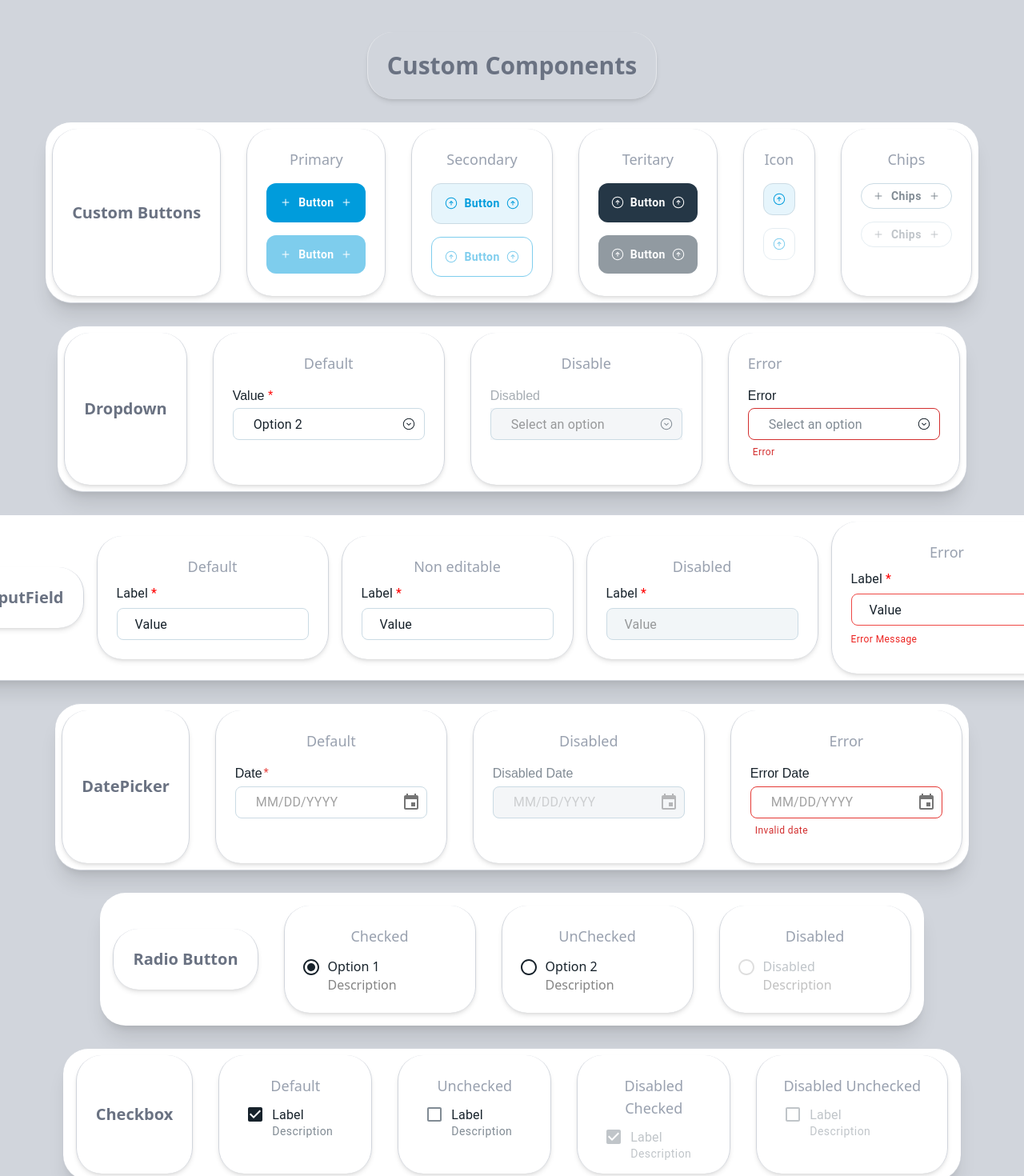
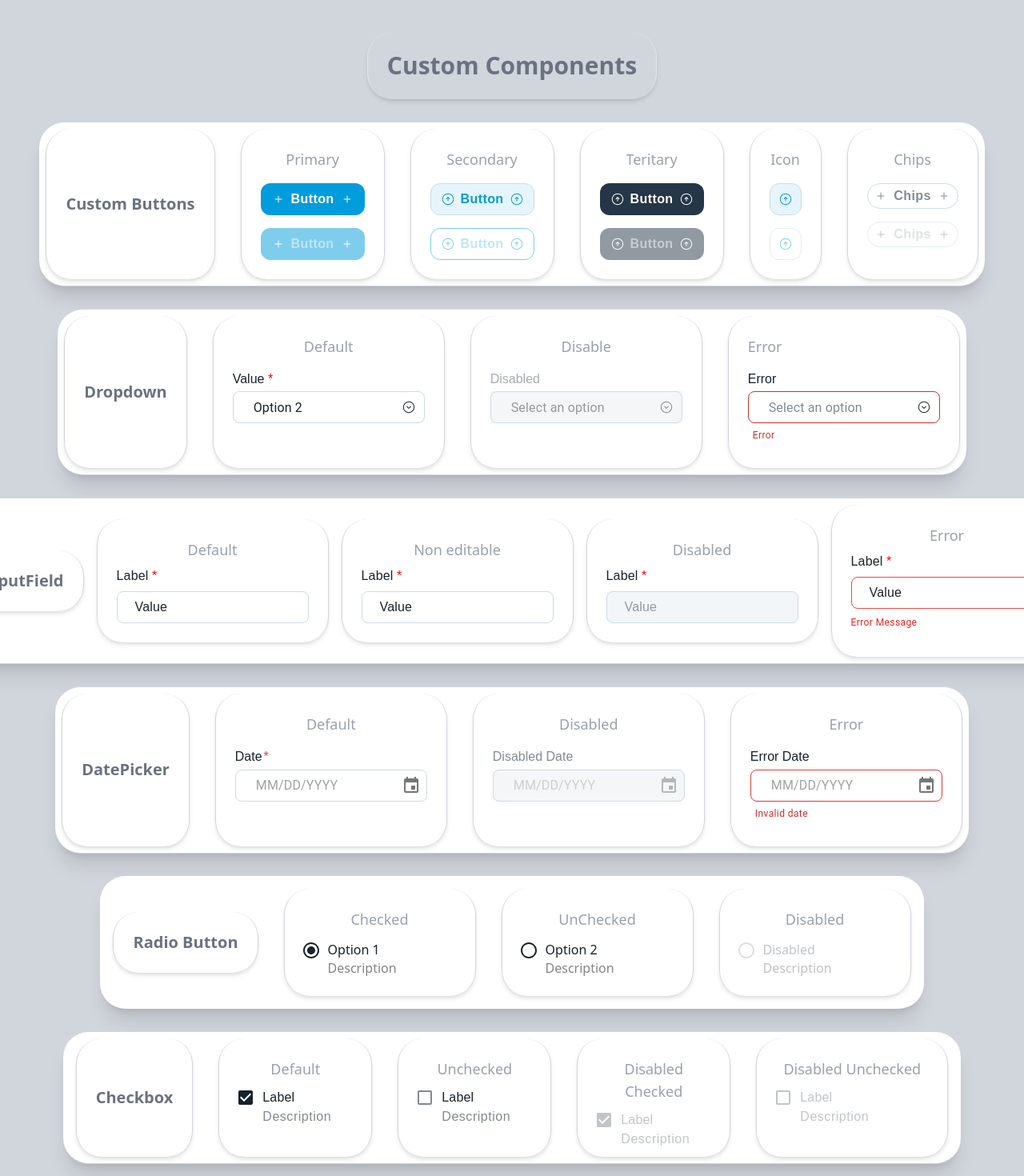
Before and after one commit to avnashv/reusable-components, a React (Vite) app: page / in a window 1280 px wide. Shown: the top 1470 px of the page at 80% size. Built offline with nearby package versions, Linux system fonts and the light colour scheme.

Commit message:
Changed some styles.

```diff
--- a/src/components/customButton/customButton.jsx
+++ b/src/components/customButton/customButton.jsx
@@ -89,9 +89,9 @@ const CustomButton = ({
                         ? "#009CDC"
                         : variant === "teritary"
                             ? "#253746"
-                            :variant === "secondary"
+                            : variant === "secondary"
                                 ? "#E6F5FC"
-                            : "transparent",
+                                : "transparent",
 
                 color: isChipButton ? (isHovered || isClicked ? "#009CDC" : "#818B94")
                     : isIconButton ? "#009CDC"
@@ -105,8 +105,8 @@ const CustomButton = ({
                         : variant === "secondary"
                             ? "1px solid #CBDBE4"
                             : "none",
-                width: isIconButton ? iconSize : isChipButton ? "114px" : "auto",
-                height: isIconButton ? iconSize : isChipButton ? "32px" : "auto",
+                width: isIconButton ? "40px" : isChipButton ? "114px" : "130px",
+                height: isIconButton ? "40px" : isChipButton ? "32px" : "40px",
                 minWidth: isIconButton ? iconSize : "auto",
                 minHeight: isIconButton ? iconSize : "auto",
                 padding: isIconButton ? "0px" : isChipButton ? "var(--sds-size-space-300) var(--sds-size-space-400)" : "12px 16px",
@@ -185,7 +185,18 @@ const CustomButton = ({
             }
 
             {/* Button Text (optional) */}
-            {showText && <span>{text}</span>}
+            {showText && <span
+                style={{
+                    fontFamily: 'Proxima Nova, sans-serif',
+                    fontWeight: 700,
+                    fontSize: '16px',
+                    lineHeight: '140%',
+                    letterSpacing: '0%',
+                    opacity: disabled ? 0.5 : 1, // Reduce opacity when disabled
+                }}
+            >
+                {text}
+            </span>}
 
             {/* End Icon */}
             {
--- a/src/components/customCheckboxField/customCheckboxField.jsx
+++ b/src/components/customCheckboxField/customCheckboxField.jsx
@@ -14,6 +14,7 @@ const CustomCheckboxField = ({
         <Box
             sx={{
                 display: "flex",
+                gap:"12px",
                 alignItems: "center", // Align checkbox & text in a row
                 width: "240px",
                 height: "44px",
@@ -35,17 +36,22 @@ const CustomCheckboxField = ({
                     color: disabled ? "#A6ADB3" : checked ? "#17222B" : "#818B94",
                     "&.Mui-checked": { color: "#17222B" },
                     "&.Mui-disabled": { color: "#A6ADB3" },
+                    width:"16px",
+                    height:"16px",
+                    borderRadius:"4px",
                 }}
             />
 
             {/* Label + Description in a Column */}
-            <Box sx={{ display: "flex", flexDirection: "column", gap: "2px", alignItems: "flex-start", marginTop: "20px" }}>
+            <Box sx={{ display: "flex", flexDirection: "column", gap: "2px", alignItems: "flex-start", marginTop: "25px" }}>
                 <Typography
                     sx={{
                         color: disabled ? "#A6ADB3" : "#17222B",
-                        fontSize: "16px",
+                        fontFamily: 'Proxima Nova, sans-serif',
                         fontWeight: 400,
-                        lineHeight: "20px",
+                        fontSize: '16px',
+                        lineHeight: '140%',
+                        letterSpacing: '0%',
                     }}
                 >
                     {label}
@@ -53,9 +59,12 @@ const CustomCheckboxField = ({
                 <FormHelperText
                     sx={{
                         color: disabled ? "#A6ADB3" : "#818B94",
-                        fontSize: "14px",
                         margin: 0,
-                        lineHeight: "16px",
+                        fontFamily: 'Proxima Nova, sans-serif',
+                        fontWeight: 400,
+                        fontSize: '16px',
+                        lineHeight: '140%',
+                        letterSpacing: '0%',
                     }}
                 >
                     {description}
--- a/src/components/customInputField/customInputField.jsx
+++ b/src/components/customInputField/customInputField.jsx
@@ -70,7 +70,16 @@ const CustomInputField = ({
             {hasLabel && (
                 <Typography
                     variant="body1"
-                    sx={{ width: "auto", height: "22px", color: "#17222B" }}
+                    sx={{
+                        width: "auto",
+                        height: "22px",
+                        color: "#17222B",
+                        fontFamily: 'Proxima Nova, sans-serif',
+                        fontWeight: 400,
+                        fontSize: '16px',
+                        lineHeight: '140%',
+                        letterSpacing: '0%',
+                    }}
                 >
                     {label} {showAsterisk && <span style={{ color: "red" }}>*</span>}
                 </Typography>
@@ -106,6 +115,11 @@ const CustomInputField = ({
                         border: `1px solid ${hasError ? "#EF4845" : "#CBDBE4"}`, //  Adds a new border to match MUI
                         display: "flex",
                         alignItems: "center", //  Ensures vertical alignment
+                        fontFamily: 'Proxima Nova, sans-serif',
+                        fontWeight: 400,
+                        fontSize: '16px',
+                        lineHeight: '140%',
+                        letterSpacing: '0%',
 
                         "&:hover": state !== "disabled" && { border: "1px solid #A6ADB3" },
                         "&.Mui-focused": state !== "disabled" && { border: "1px solid #1A2731" },
```
